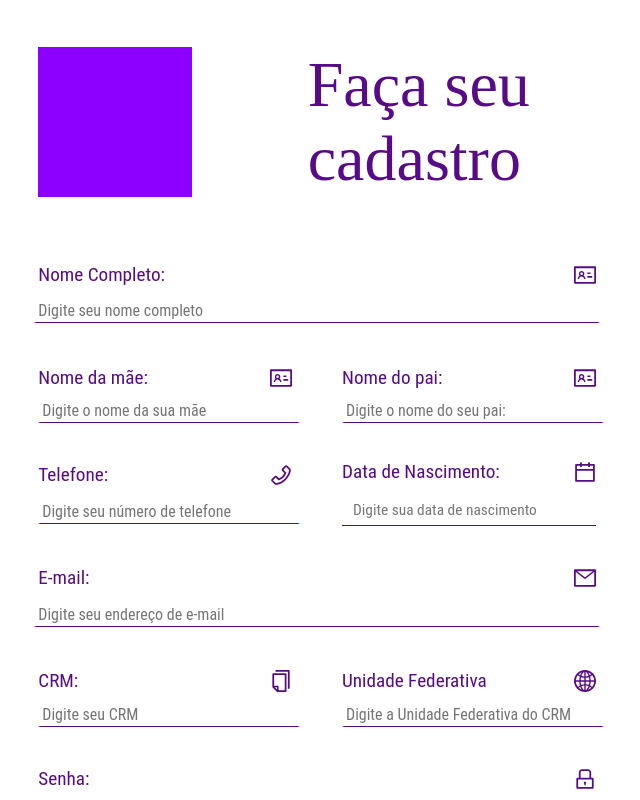
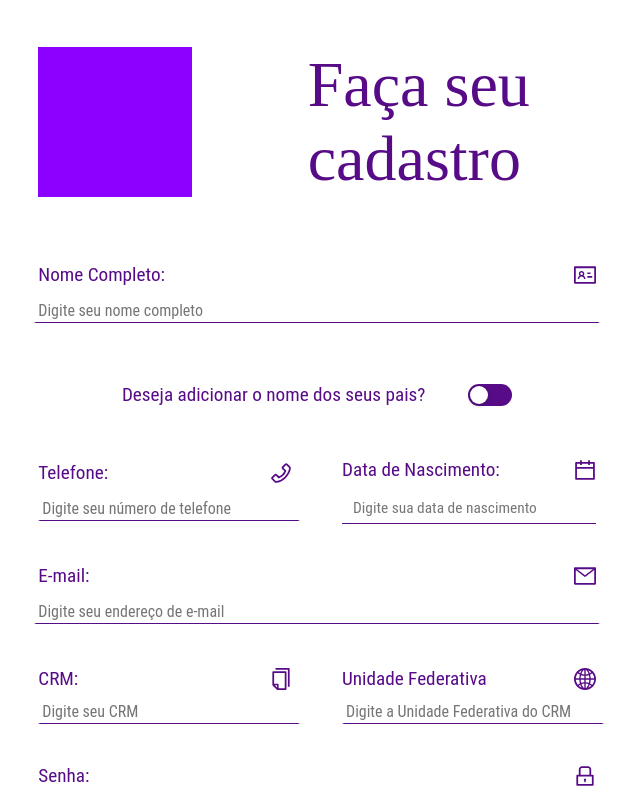
Before and after one commit to cpejr/front-web-mvpclinicas, a React (Vite) app: page /cadastro in a window 1280 px wide. Shown: the top 800 px of the page, without its empty margins (323-963 px from the left). Built offline with nearby package versions, Linux system fonts and the light colour scheme.

Commit message:
feat: criação do switch

```diff
--- a/src/pages/Cadastro/Cadastro.jsx
+++ b/src/pages/Cadastro/Cadastro.jsx
@@ -1,5 +1,5 @@
 import React, { useState, useEffect } from 'react';
-import { DatePicker } from 'antd';
+import { DatePicker, Switch } from 'antd';
 import {
   Body,
   BotoesEdicao,
@@ -52,6 +52,7 @@ const Cadastro = () => {
   const [usuario, setUsuario] = useState(zeraInputs);
 
   function preenchendoDados(e) {
+
     const { name, value } = e.target;
     if (name === 'telefone') {
       setUsuario(prevState => ({
@@ -88,6 +89,14 @@ const Cadastro = () => {
     }
   }
 
+  const [toggle,setToggle]=useState(false);
+  const onChangeSwitch = (checked) => {
+    console.log(`switch to ${checked}`);
+    setToggle(checked)
+
+  };
+
+
 
   return (
     <Body>
@@ -119,6 +128,16 @@ const Cadastro = () => {
               onChange={preenchendoDados}
             ></Input>
           </ConjuntoTituloInput>
+
+          <CaixaInputs>
+          <ConjuntoTituloInput>
+          <TituloIcon>
+            <TituloInput >Deseja adicionar o nome dos seus pais?</TituloInput>
+            <Switch defaultChecked={false}  style={{background: "#570B87"}} onChange={onChangeSwitch} />
+          </TituloIcon>
+          </ConjuntoTituloInput>
+          </CaixaInputs>
+          {toggle && (
           <InputDividido>
             <ConjuntoTituloInput>
               <TituloIcon>
@@ -156,6 +175,8 @@ const Cadastro = () => {
               ></Input>
             </ConjuntoTituloInput>
           </InputDividido>
+         )}
+
           <InputDividido>
             <ConjuntoTituloInput>
               <TituloIcon>
```
